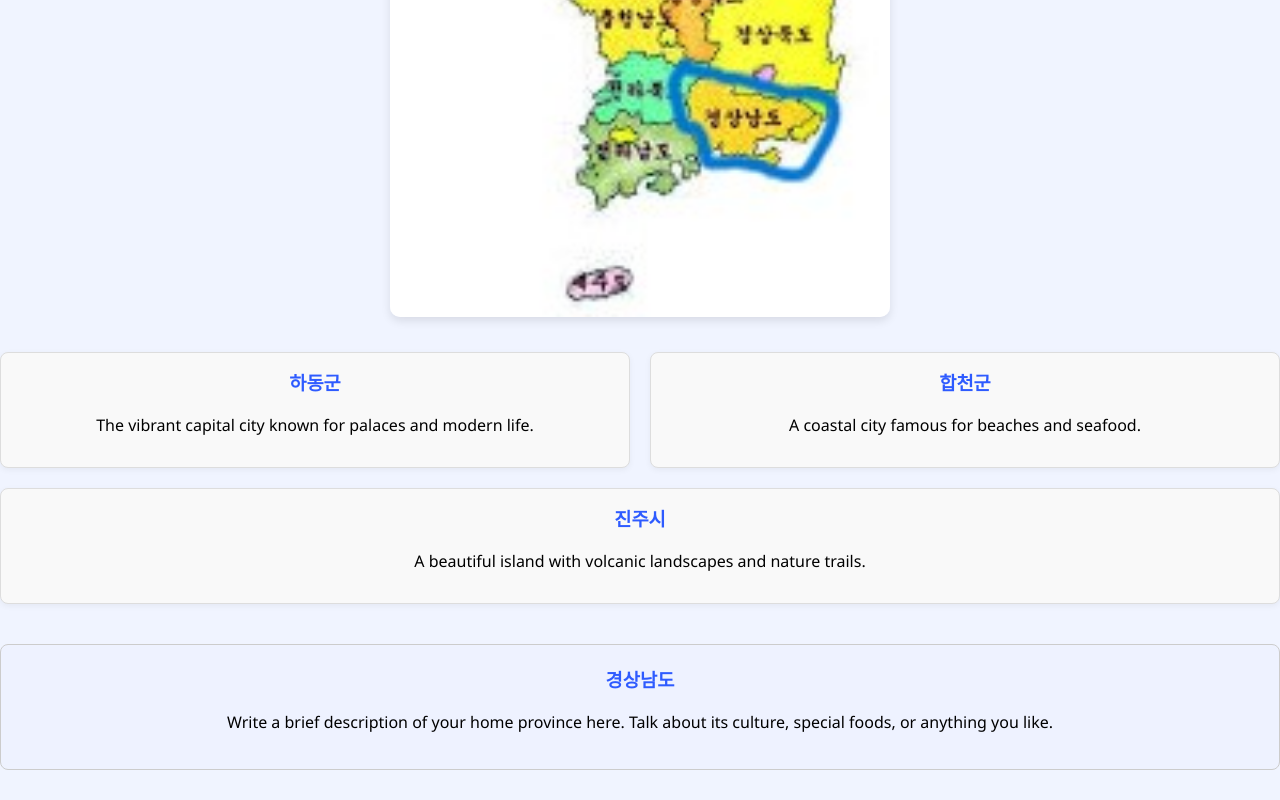
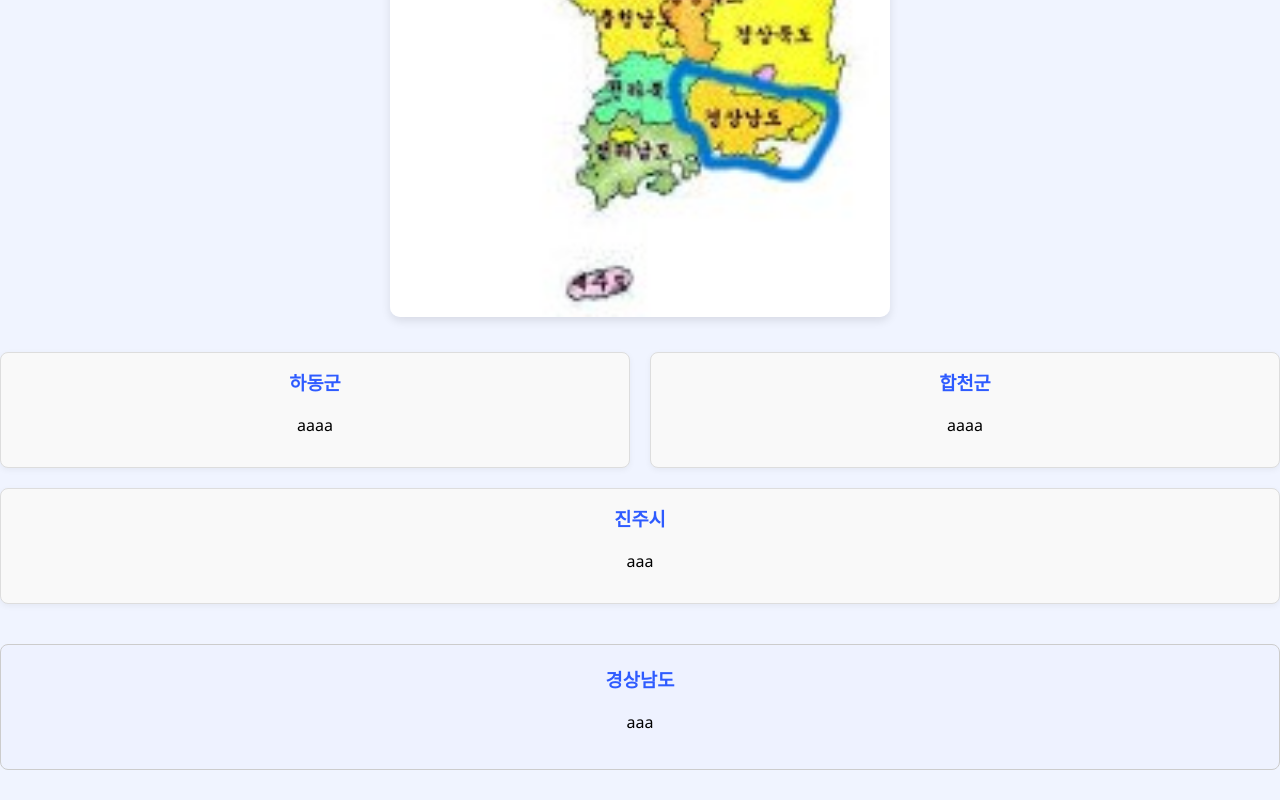
Before and after one commit to dchang11/Korean-Proj, a plain HTML site: page index.html in a window 1280 px wide. Shown: the part 770-1570 px from the top of the page. Drawn offline with Linux system fonts and the light colour scheme.

Commit message:
Update index.html

```diff
--- a/index.html
+++ b/index.html
@@ -18,21 +18,21 @@
     <div class="places">
       <div class="place">
         <h3>하동군</h3>
-        <p>The vibrant capital city known for palaces and modern life.</p>
+        <p>aaaa</p>
       </div>
       <div class="place">
         <h3>합천군</h3>
-        <p>A coastal city famous for beaches and seafood.</p>
+        <p>aaaa</p>
       </div>
       <div class="place">
         <h3>진주시</h3>
-        <p>A beautiful island with volcanic landscapes and nature trails.</p>
+        <p>aaa</p>
       </div>
     </div>
 
     <div class="description">
       <h3>경상남도</h3>
-      <p>Write a brief description of your home province here. Talk about its culture, special foods, or anything you like.</p>
+      <p>aaa</p>
     </div>
   </div>
 </body>
```
